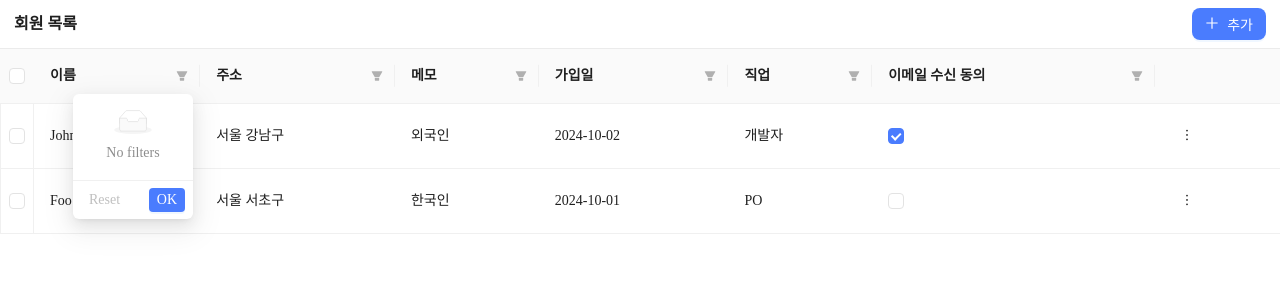
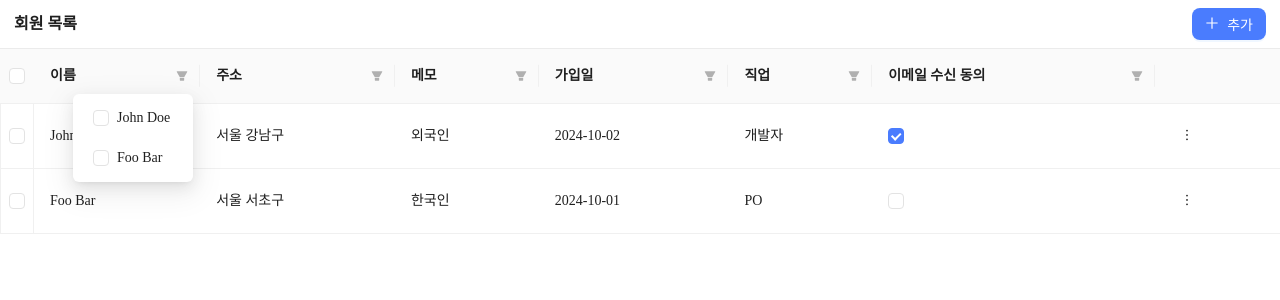
Before and after one commit to hee-suh/business-canvas-assignment, a React (Vite) app: page / in a window 1280 px wide. Both pictures are taken after a click on the button 182 px from the left and 75 px from the top of the page. Shown: the top 300 px of the page. Built offline with nearby package versions, Linux system fonts and the light colour scheme.

Commit message:
feat: implement member table filter

```diff
--- /dev/null
+++ b/src/components/ui/CheckboxGroup.tsx
@@ -0,0 +1,12 @@
+import { Checkbox } from 'antd';
+import styled from 'styled-components';
+
+export const CheckboxGroup = styled(Checkbox.Group)`
+  display: flex;
+  flex-direction: column;
+  gap: 8px;
+  padding: 8px;
+  .ant-checkbox-wrapper {
+    padding: 5px 0 5px 12px;
+  }
+`;
--- a/src/features/MemberList/components/MemberTable.tsx
+++ b/src/features/MemberList/components/MemberTable.tsx
@@ -1,9 +1,10 @@
+import { CheckboxGroup } from '@/components/ui/CheckboxGroup';
 import Table from '@/components/ui/Table';
 import { fields } from '@/features/MemberList/data/memberData';
 import { memberStorageOperation } from '@/features/MemberList/services/memberStorage';
 import type { MemberRecord } from '@/models/member.interface';
 import { MoreOutlined } from '@ant-design/icons';
-import type { MenuProps } from 'antd';
+import type { MenuProps, TableColumnType } from 'antd';
 import { Button, Checkbox, Dropdown } from 'antd';
 import type { TableRowSelection } from 'antd/es/table/interface';
 import type { Key } from 'react';
@@ -15,6 +16,47 @@ interface MemberTableProps {
   showModal: (id: string) => void;
 }
 
+export default function MemberTable({ records, updateRecords, showModal }: MemberTableProps) {
+  const [recordId, setRecordId] = useState('');
+  const [selectedRowKeys, setSelectedRowKeys] = useState<Key[]>([]);
+
+  const getColumnFilterProps = (dataIndex: keyof MemberRecord): TableColumnType<MemberRecord> => ({
+    filterDropdown: ({ setSelectedKeys, selectedKeys, confirm }) => {
+      const uniqueOptions = [...new Set(records.map((item) => item[dataIndex]))]
+        .filter((x) => x !== undefined && x !== null && x !== '')
+        .map((option) => {
+          return {
+            label:
+              dataIndex === 'emailSubscription'
+                ? option
+                  ? '선택됨'
+                  : '선택 안함'
+                : String(option),
+            value: option,
+          };
+        });
+
+      return (
+        <CheckboxGroup
+          options={uniqueOptions}
+          value={selectedKeys as (string | boolean)[]}
+          onChange={(checkedValues) => {
+            setSelectedKeys(checkedValues as Key[]);
+            confirm();
+          }}
+        />
+      );
+    },
+    onFilter: (value, record) => {
+      const field = record[dataIndex];
+      if (dataIndex === 'emailSubscription') {
+        return value === field;
+      } else {
+        return String(field).includes(String(value));
+      }
+    },
+  });
+
   const columns = [
     ...fields.map((field) => ({
       title: field.label,
@@ -22,13 +64,9 @@ const columns = [
       key: field.name,
       render: (value: string | boolean) =>
         field.type === 'checkbox' ? <Checkbox checked={Boolean(value)} /> : value,
-    filters: [], // TODO: filtering
+      ...getColumnFilterProps(field.name),
     })),
   ];
-
-export default function MemberTable({ records, updateRecords, showModal }: MemberTableProps) {
-  const [recordId, setRecordId] = useState('');
-  const [selectedRowKeys, setSelectedRowKeys] = useState<Key[]>([]);
 
   const handleClickAction = (id: string) => {
     setRecordId(id);
@@ -76,6 +114,7 @@ export default function MemberTable({ records, updateRecords, showModal }: Membe
 
   return (
     <Table<MemberRecord>
+      className="member-table"
       rowSelection={rowSelection}
       columns={[
         ...columns,
```
Lines whose indentation alone changed are shown as unchanged.
